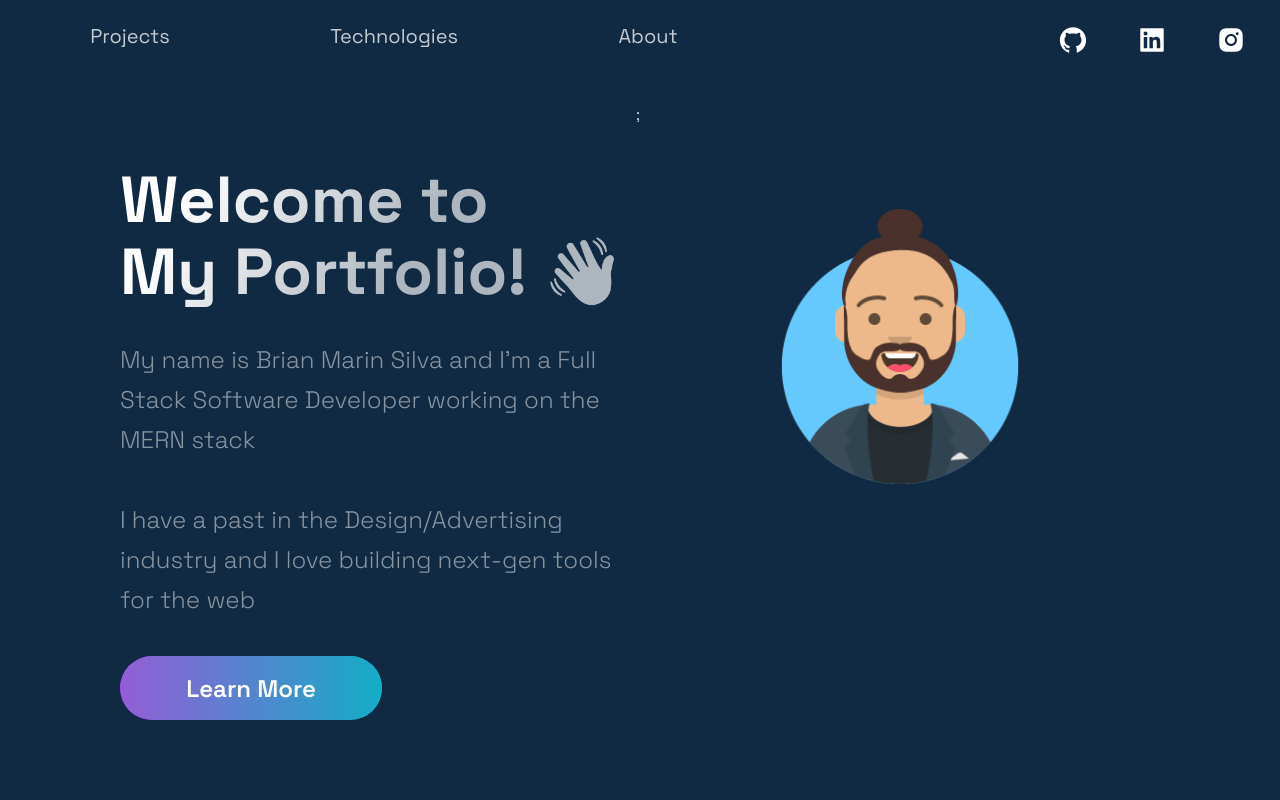
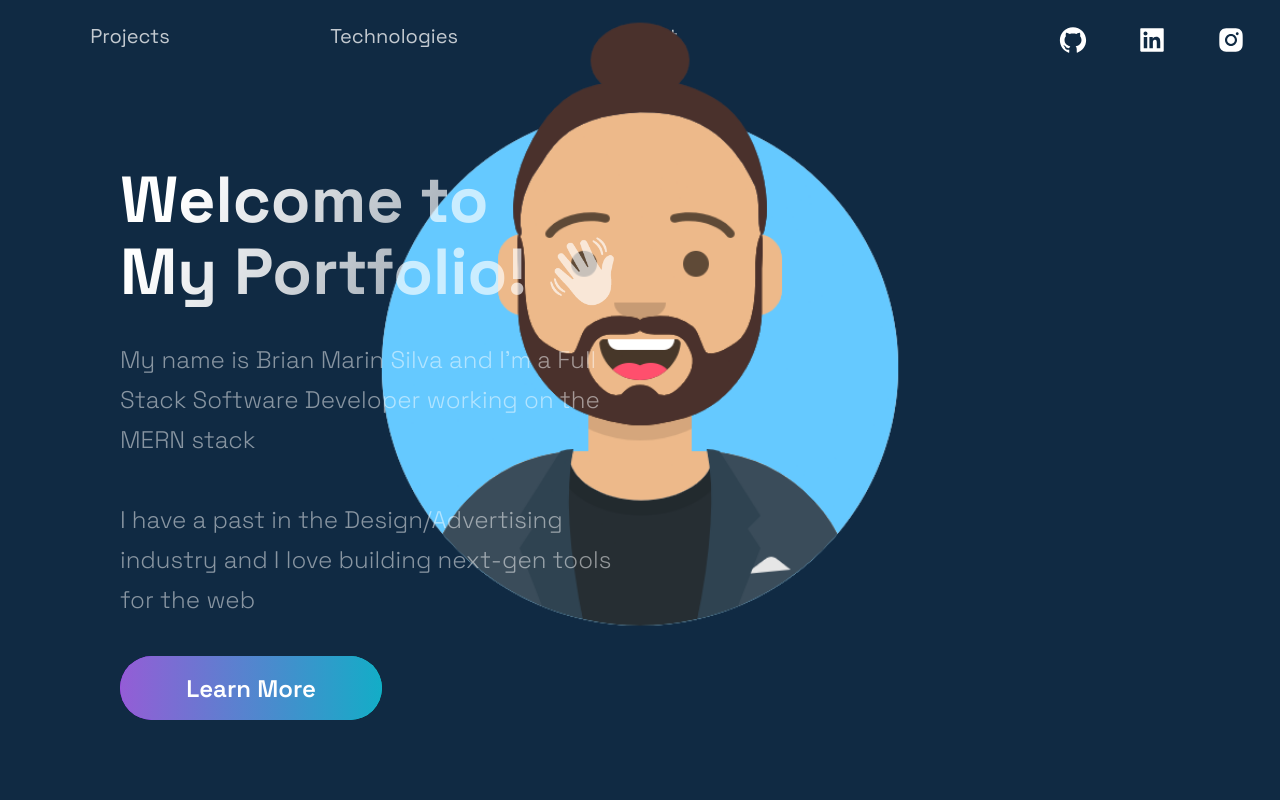
Before and after one commit to bamarin7/portfolio_website_v2, a Next.js app: page / in a window 1280 px wide. Shown: the top 800 px of the page. Built offline with nearby package versions, Linux system fonts and the light colour scheme.

Commit message:
Fixing button click issue

```diff
--- a/src/components/Hero/Hero.js
+++ b/src/components/Hero/Hero.js
@@ -25,7 +25,7 @@ const Hero = (props) => {
         <ImageContainer>
           <Img2 src="/images/avatar.png" alt="avatar picture" />
         </ImageContainer>
-      )};
+      )}
     </Section>
   );
 };
--- a/src/components/Hero/HeroStyles.js
+++ b/src/components/Hero/HeroStyles.js
@@ -3,6 +3,7 @@ import styled from 'styled-components';
 export const LeftSection = styled.div`
   width: 100%;
   height: 100vh;
+  z-index: 150;
   @media ${(props) => props.theme.breakpoints.sm} {
     width: 80%;
     display: flex;
--- a/src/components/Projects/ProjectsStyles.js
+++ b/src/components/Projects/ProjectsStyles.js
@@ -19,11 +19,12 @@ export const ImageContainer = styled.div`
   align-items: center;
   height: 100%;
   width: 100%;
-  position: relative;
+  position: absolute;
   transform: translateY(-20%);
 
   @media ${(props) => props.theme.breakpoints.sm} {
     transform: translateY(-40%);
+    position: relative;
   }
 `;
 
--- a/src/styles/GlobalComponents/index.js
+++ b/src/styles/GlobalComponents/index.js
@@ -8,7 +8,8 @@ export const Section = styled.section`
   max-width: 1040px;
   box-sizing: content-box;
   position: relative;
-  overflow: hidden;
+  z-index: 100;
+  /* overflow: hidden; */
   // height: 100vh;
   grid-template-columns: 1fr 1fr;
 
@@ -196,7 +197,7 @@ export const ButtonBack = styled.div`
     width: 100%;
     height: 40px;
     font-size: 14px;
-    margin-top: 32px;
+    margin-top: 40px;
     margin-bottom: ${({ alt }) => alt ? '0' : '32px'};
   }
 `
```
